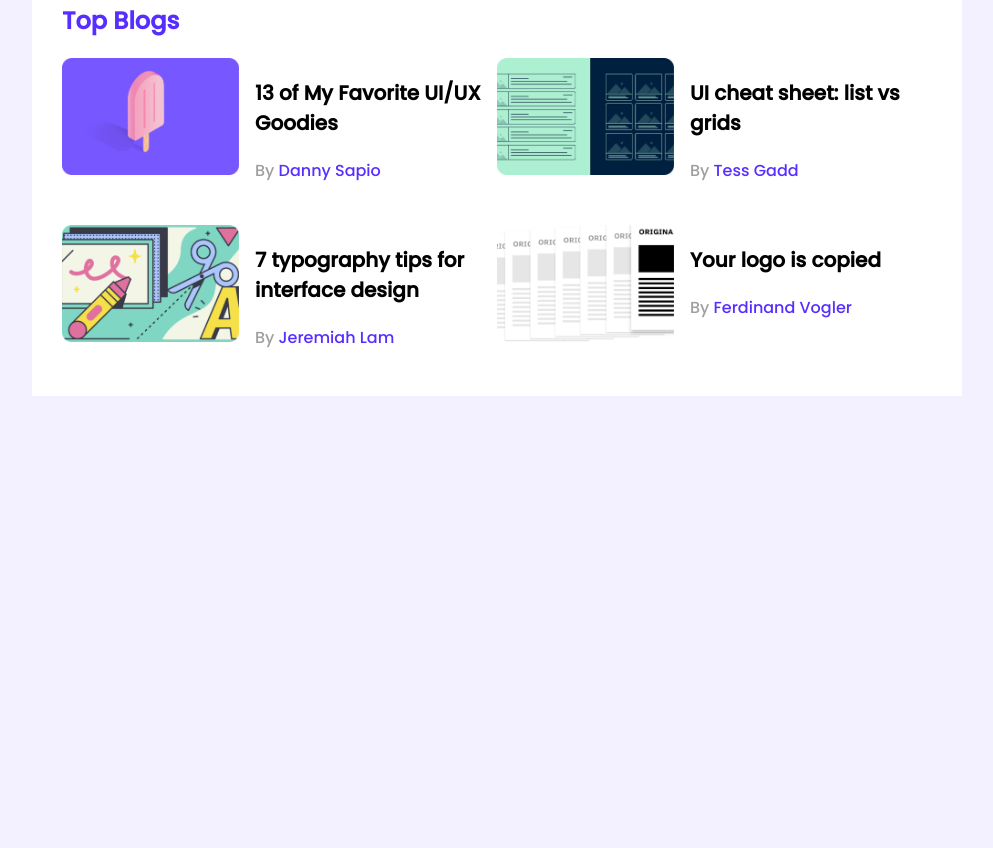
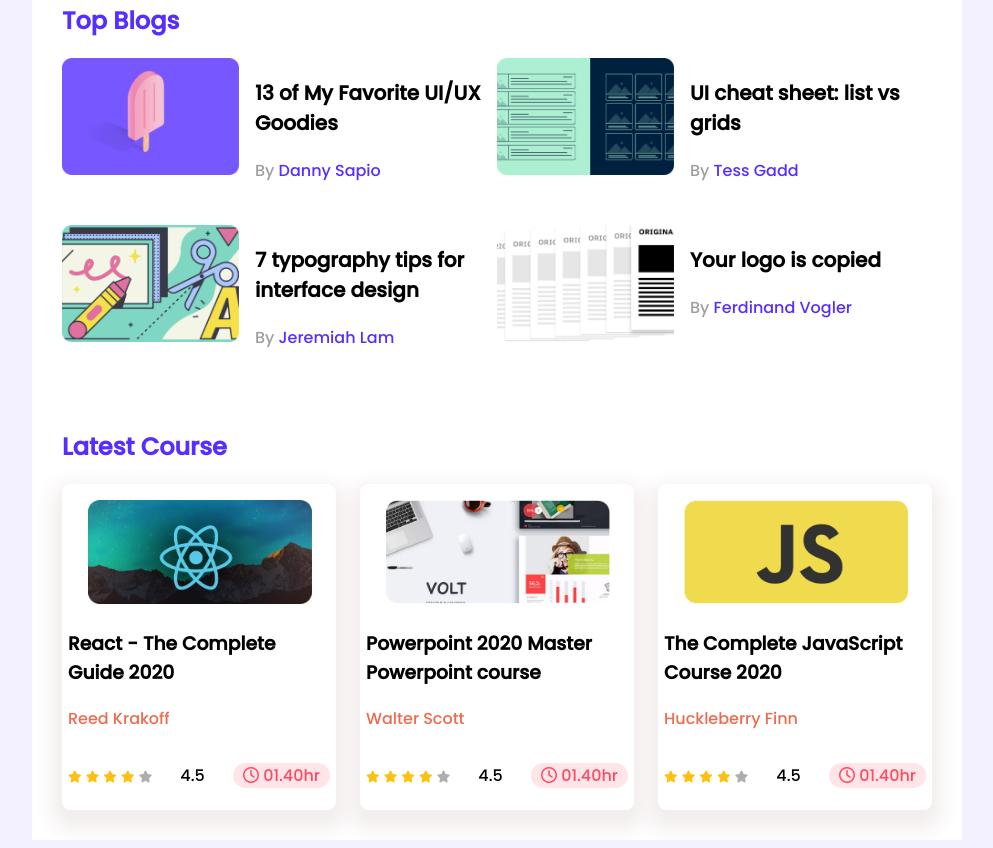
Before and after one commit to rubaiiyat/LeaderBoard, a plain HTML site: page index.html in a window 1280 px wide. Shown: the part 308-1156 px from the top of the page, without its empty margins (143-1136 px from the left). Before the commit the page ends 800 px from the top, so only its background shows below. Drawn offline with Linux system fonts and the light colour scheme.

Commit message:
2nd push

```diff
--- a/CSS/Style.css
+++ b/CSS/Style.css
@@ -10,7 +10,8 @@
 }
 main{
     display: flex;
-    justify-content: center;
+    flex-direction: column;
+    align-items: center;
 }
 
 .container{
@@ -93,7 +94,7 @@
 
 .blog-author{
     color: #9F9F9F;
-    ;
+
     font-size: 16px;
 }
 
@@ -101,3 +102,57 @@
     text-decoration: none;
     color:#562EFF;
 }
+
+/* Courses style */
+
+.course-banner img{
+    Width :224px;
+    Height:104px;
+    padding-left: 20px;
+    padding-top: 10px;
+}
+.course-author a{
+    text-decoration: none;
+    color: #ED6B4F;
+
+}
+
+.course-info{
+    display: flex;
+    align-items: center;
+    justify-content: space-between;
+}
+.fa-star{
+    font-size: 12px;
+}
+
+.fa-star.filled{
+    color: #FFC014;
+}
+
+.fa-star.Empty{
+    color: #AEAEAE;
+}
+.course-duration{
+    background-color: #FFE4E8;
+    color: #FF4A60;
+    border-radius: 30px;
+    padding-left: 10px;
+    padding-right: 10px;
+}
+
+.courses{
+    display: grid;
+    grid-template-columns: repeat(3, 1fr);
+    grid-column-gap: 24px;
+
+
+}
+.course{
+    border: 1px solid white;
+    align-items: center;
+
+    border-radius: 3%;
+    padding: 5px;
+    box-shadow:  0px 10px  20px 10px rgb(243, 237, 237);
+}
--- a/index.html
+++ b/index.html
@@ -5,6 +5,9 @@
     <meta http-equiv="X-UA-Compatible" content="IE=edge">
     <meta name="viewport" content="width=device-width, initial-scale=1.0">
     <title>Leader Board</title>
+    <!-- FONT Awesome -->
+    <script src="https://kit.fontawesome.com/64629e7779.js" crossorigin="anonymous"></script>
+    <!-- CSS Style Sheet -->
     <link rel="stylesheet" href="CSS/Style.css">
 </head>
 <body>
@@ -135,10 +138,91 @@
                 </div>
             </article>
         </div>
-
-
     </div>
 
+   </section>
+
+   <!-- Latest Course -->
+
+   <section class="container">
+       <h2 class="section-title">Latest Course</h2>
+       <div class="courses">
+           <div class="course">
+               <div class="course-banner">
+                   <img src="images/courses/course-1.png" alt="">
+               </div>
+               <div class="course-title">
+                   <h3>React - The Complete Guide 2020</h3>
+                   <div class="course-author">
+                       <p> <a href="#">Reed Krakoff</a> </p>
+                       <div class="course-info">
+                           <div>
+                            <i class="fas fa-star filled"></i>
+                            <i class="fas fa-star filled"></i>
+                            <i class="fas fa-star filled"></i>
+                            <i class="fas fa-star filled"></i>
+                            <i class="fas fa-star Empty"></i>
+                           </div>
+                           <p>4.5</p>
+                           <div class="course-duration">
+                            <i class="far fa-clock"></i>
+                            01.40hr
+                           </div>
+                       </div>
+                   </div>
+               </div>
+           </div>
+           <div class="course">
+               <div class="course-banner">
+                   <img src="images/courses/course-2.png" alt="">
+               </div>
+               <div class="course-title">
+                   <h3>Powerpoint 2020 Master Powerpoint course</h3>
+                   <div class="course-author">
+                       <p> <a href="#">Walter Scott</a> </p>
+                       <div class="course-info">
+                           <div>
+                            <i class="fas fa-star filled"></i>
+                            <i class="fas fa-star filled"></i>
+                            <i class="fas fa-star filled"></i>
+                            <i class="fas fa-star filled"></i>
+                            <i class="fas fa-star Empty"></i>
+                           </div>
+                           <p>4.5</p>
+                           <div class="course-duration">
+                            <i class="far fa-clock"></i>
+                            01.40hr
+                           </div>
+                       </div>
+                   </div>
+               </div>
+           </div>
+           <div class="course">
+               <div class="course-banner">
+                   <img src="images/courses/course-3.png" alt="">
+               </div>
+               <div class="course-title">
+                   <h3>The Complete JavaScript Course 2020</h3>
+                   <div class="course-author">
+                       <p> <a href="#">Huckleberry Finn</a> </p>
+                       <div class="course-info">
+                           <div>
+                            <i class="fas fa-star filled"></i>
+                            <i class="fas fa-star filled"></i>
+                            <i class="fas fa-star filled"></i>
+                            <i class="fas fa-star filled"></i>
+                            <i class="fas fa-star Empty"></i>
+                           </div>
+                           <p>4.5</p>
+                           <div class="course-duration">
+                            <i class="far fa-clock"></i>
+                            01.40hr
+                           </div>
+                       </div>
+                   </div>
+               </div>
+           </div>
+       </div>
    </section>
 
 
```
